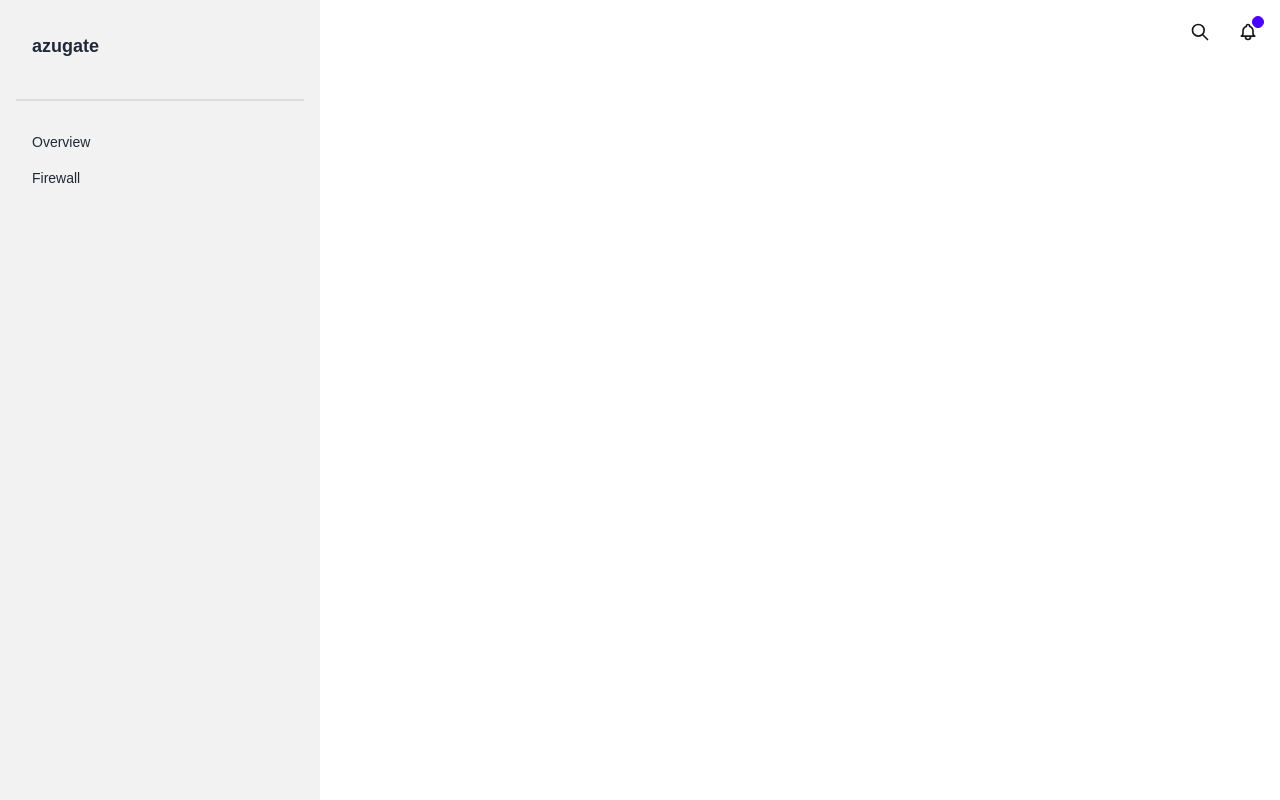
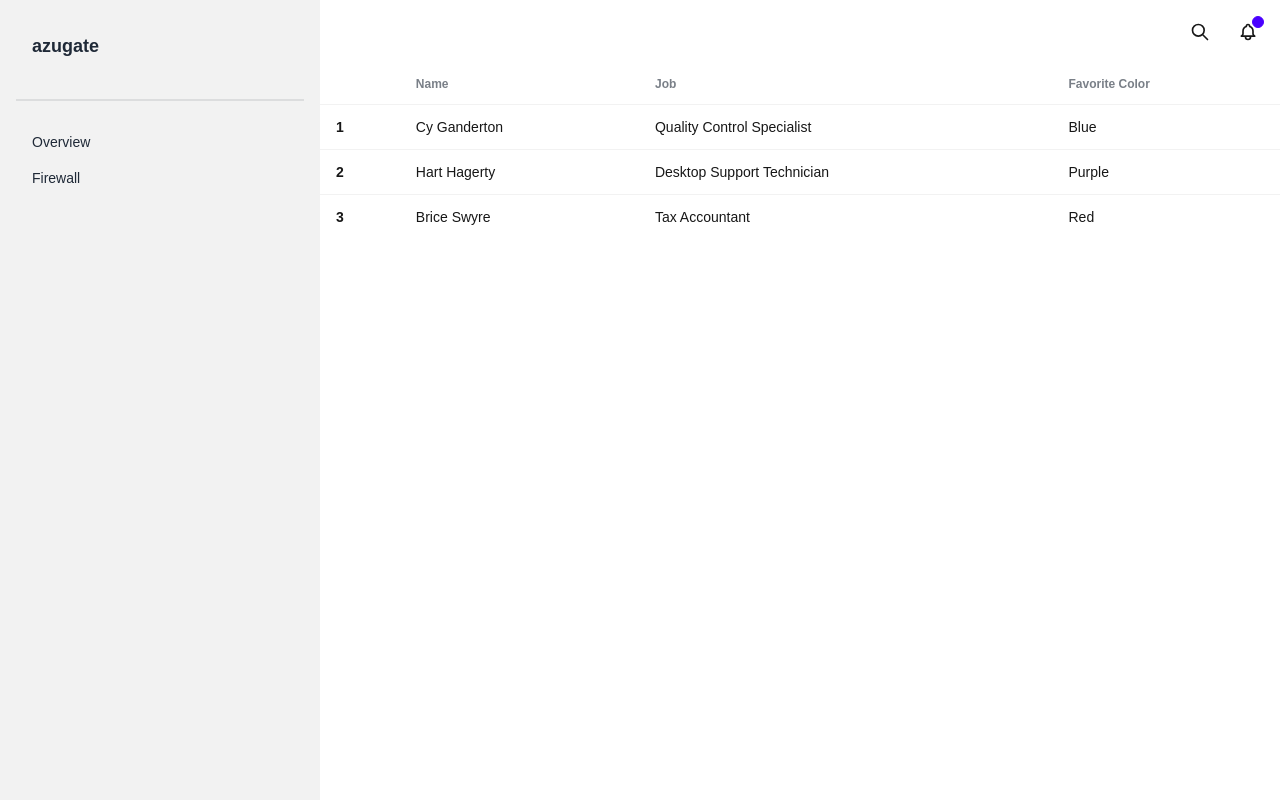
Before and after one commit to Azusain/azugate, a Next.js app in the folder frontend/: page / in a window 1280 px wide. Built offline with nearby package versions, Linux system fonts and the light colour scheme.

Commit message:
feat(frontend): firewall list

```diff
--- a/frontend/src/app/page.tsx
+++ b/frontend/src/app/page.tsx
@@ -1,4 +1,8 @@
+"use client";
+import { useState } from "react";
+
 export default function Home() {
+  const [sidebar, setSidebar] = useState("Firewall");
   return (
     <div className="flex flex-row">
       {/* sidebar */}
@@ -25,10 +29,22 @@
             <div className="divider"></div>
 
             <li>
-              <a>Overview</a>
+              <a
+                onClick={() => {
+                  setSidebar("Overview");
+                }}
+              >
+                Overview
+              </a>
             </li>
             <li>
-              <a>Firewall</a>
+              <a
+                onClick={() => {
+                  setSidebar("Firewall");
+                }}
+              >
+                Firewall
+              </a>
             </li>
           </ul>
         </div>
@@ -76,6 +92,46 @@
             </button>
           </div>
         </div>
+        {sidebar == "Firewall" ? (
+          <div className="overflow-x-auto">
+            <table className="table">
+              {/* head */}
+              <thead>
+                <tr>
+                  <th></th>
+                  <th>Name</th>
+                  <th>Job</th>
+                  <th>Favorite Color</th>
+                </tr>
+              </thead>
+              <tbody>
+                {/* row 1 */}
+                <tr>
+                  <th>1</th>
+                  <td>Cy Ganderton</td>
+                  <td>Quality Control Specialist</td>
+                  <td>Blue</td>
+                </tr>
+                {/* row 2 */}
+                <tr>
+                  <th>2</th>
+                  <td>Hart Hagerty</td>
+                  <td>Desktop Support Technician</td>
+                  <td>Purple</td>
+                </tr>
+                {/* row 3 */}
+                <tr>
+                  <th>3</th>
+                  <td>Brice Swyre</td>
+                  <td>Tax Accountant</td>
+                  <td>Red</td>
+                </tr>
+              </tbody>
+            </table>
+          </div>
+        ) : (
+          <></>
+        )}
       </div>
     </div>
   );
```
